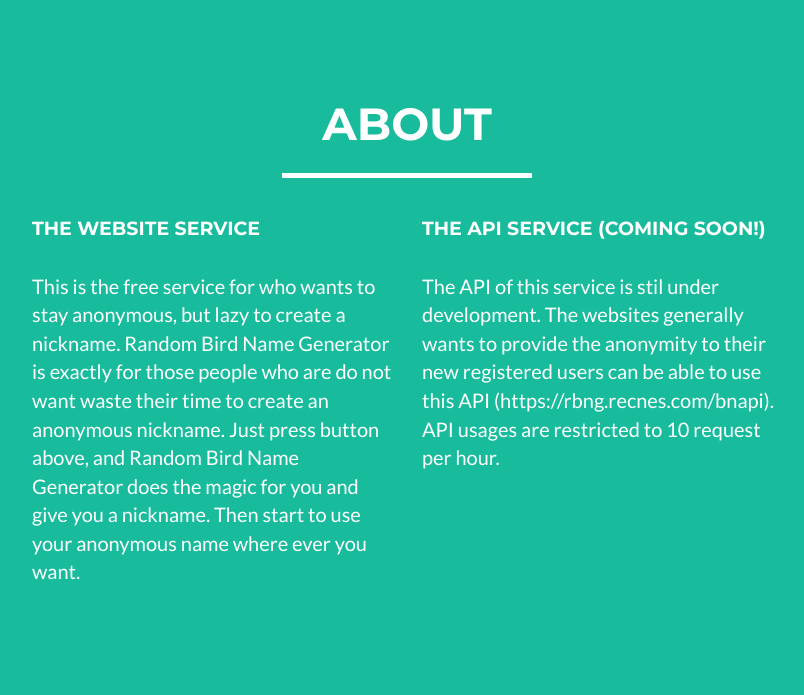
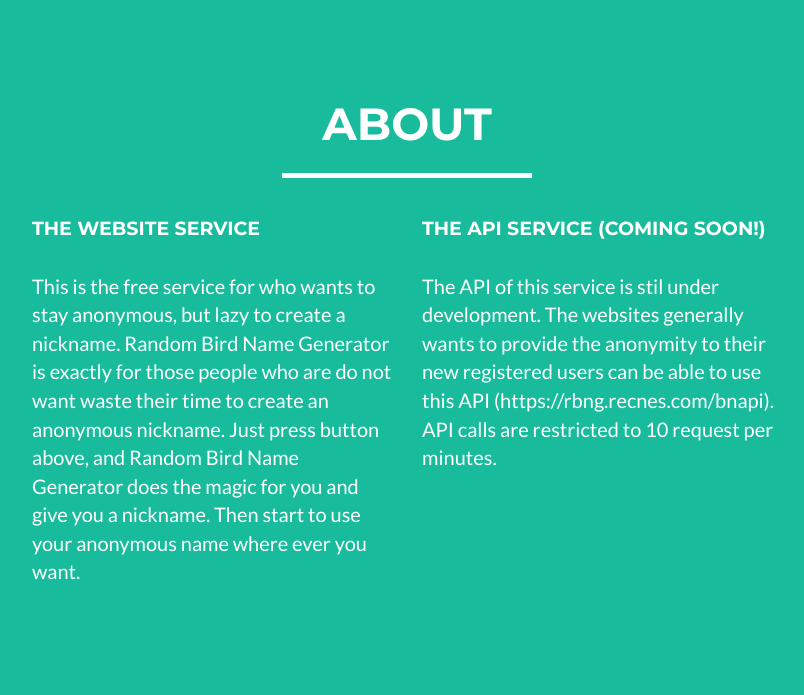
Before and after one commit to RecNes/RandomBirdNameGenerator, a Django app: page / in a window 1280 px wide. Shown: the part 1286-1981 px from the top of the page, without its empty margins (233-1037 px from the left). Run offline with Django 3.2, Linux system fonts and the light colour scheme; data that the repository does not hold is empty; some libraries are stand-ins or nearby versions.

Commit message:
Change API call description

```diff
--- a/templates/index.html
+++ b/templates/index.html
@@ -175,7 +175,7 @@
                         The API of this service is stil under development. The websites generally wants to provide
                         the anonymity to their new registered users can be able to use this API
                         (<a href="https://rbng.recnes.com/bnapi" class="urlLink">https://rbng.recnes.com/bnapi</a>).
-                        API usages are restricted to 10 request per hour.
+                        API calls are restricted to 10 request per minutes.
                     </p>
                 </div>
             </div>
```
